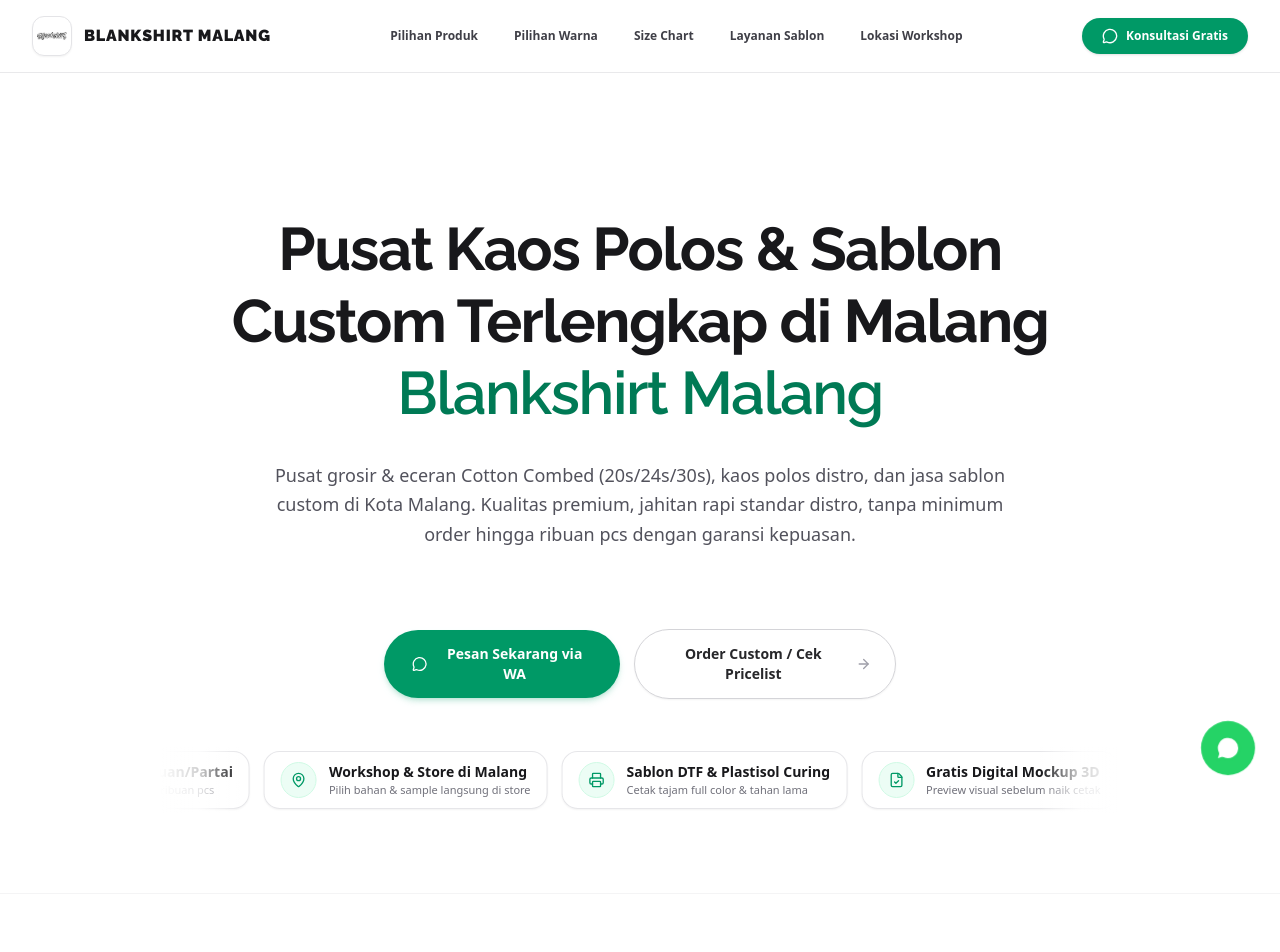
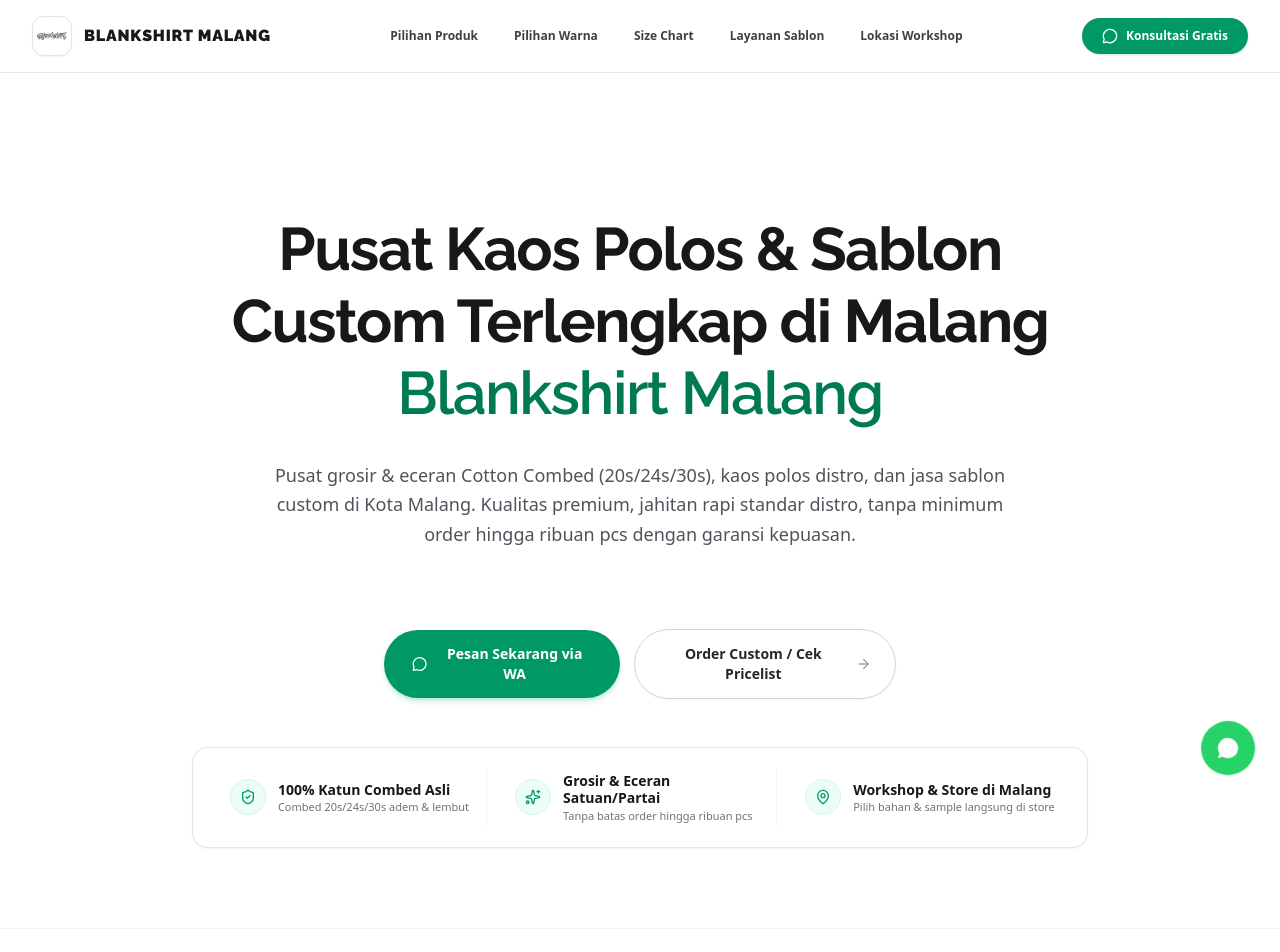
Before and after one commit to MohammadKevin/sablonku, a Next.js app: page / in a window 1280 px wide. Shown: the top 952 px of the page. Built offline with nearby package versions, Linux system fonts and the light colour scheme.

Commit message:
style(hero): restore static 3 trust cards grid without running marquee

```diff
--- a/app/page.tsx
+++ b/app/page.tsx
@@ -446,95 +446,50 @@
               </a>
             </div>
 
-            {/* Running Infinite Marquee Trust Ticker */}
-            <div className="mt-12 w-full max-w-5xl mx-auto overflow-hidden relative">
-              {/* Left & Right Smooth Fade Overlays */}
-              <div className="pointer-events-none absolute left-0 top-0 bottom-0 w-10 sm:w-20 bg-gradient-to-r from-white via-white/80 to-transparent z-10" />
-              <div className="pointer-events-none absolute right-0 top-0 bottom-0 w-10 sm:w-20 bg-gradient-to-l from-white via-white/80 to-transparent z-10" />
-
-              <div className="flex animate-marquee-left gap-3.5 py-1">
-                {[
-                  {
-                    icon: ShieldCheck,
-                    title: "100% Katun Combed Asli",
-                    desc: "Combed 20s/24s/30s adem & lembut",
-                  },
-                  {
-                    icon: Sparkles,
-                    title: "Grosir & Eceran Satuan/Partai",
-                    desc: "Tanpa batas order hingga ribuan pcs",
-                  },
-                  {
-                    icon: MapPin,
-                    title: "Workshop & Store di Malang",
-                    desc: "Pilih bahan & sample langsung di store",
-                  },
-                  {
-                    icon: Printer,
-                    title: "Sablon DTF & Plastisol Curing",
-                    desc: "Cetak tajam full color & tahan lama",
-                  },
-                  {
-                    icon: FileCheck,
-                    title: "Gratis Digital Mockup 3D",
-                    desc: "Preview visual sebelum naik cetak",
-                  },
-                  {
-                    icon: Truck,
-                    title: "Kirim Cepat Seluruh Indonesia",
-                    desc: "Instant GoSend / Grab & Kargo",
-                  },
-                  {
-                    icon: ShieldCheck,
-                    title: "100% Katun Combed Asli",
-                    desc: "Combed 20s/24s/30s adem & lembut",
-                  },
-                  {
-                    icon: Sparkles,
-                    title: "Grosir & Eceran Satuan/Partai",
-                    desc: "Tanpa batas order hingga ribuan pcs",
-                  },
-                  {
-                    icon: MapPin,
-                    title: "Workshop & Store di Malang",
-                    desc: "Pilih bahan & sample langsung di store",
-                  },
-                  {
-                    icon: Printer,
-                    title: "Sablon DTF & Plastisol Curing",
-                    desc: "Cetak tajam full color & tahan lama",
-                  },
-                  {
-                    icon: FileCheck,
-                    title: "Gratis Digital Mockup 3D",
-                    desc: "Preview visual sebelum naik cetak",
-                  },
-                  {
-                    icon: Truck,
-                    title: "Kirim Cepat Seluruh Indonesia",
-                    desc: "Instant GoSend / Grab & Kargo",
-                  },
-                ].map((item, idx) => {
-                  const Icon = item.icon;
-                  return (
-                    <div
-                      key={idx}
-                      className="flex items-center gap-3 rounded-2xl border border-zinc-200/90 bg-white/95 px-4 py-2.5 shadow-xs hover:border-emerald-400 transition-colors shrink-0"
-                    >
-                      <div className="flex h-9 w-9 shrink-0 items-center justify-center rounded-full bg-emerald-50 text-emerald-600 border border-emerald-100">
-                        <Icon className="h-4 w-4" />
-                      </div>
-                      <div className="text-left">
-                        <h4 className="text-xs sm:text-sm font-bold text-zinc-900 leading-tight whitespace-nowrap">
-                          {item.title}
-                        </h4>
-                        <p className="text-[11px] text-zinc-500 leading-tight mt-0.5 whitespace-nowrap">
-                          {item.desc}
-                        </p>
-                      </div>
-                    </div>
-                  );
-                })}
+            {/* 3 Trust Cards Highlight Bar (Static Grid) */}
+            <div className="mt-12 max-w-4xl mx-auto">
+              <div className="rounded-2xl border border-zinc-200/90 bg-white p-3 sm:p-5 shadow-xs grid grid-cols-1 md:grid-cols-3 gap-3 md:gap-4 divide-y md:divide-y-0 md:divide-x divide-zinc-100">
+                <div className="flex items-center justify-center gap-3 py-2 sm:py-1 px-3 text-left">
+                  <div className="flex h-9 w-9 shrink-0 items-center justify-center rounded-full bg-emerald-50 text-emerald-600 border border-emerald-100">
+                    <ShieldCheck className="h-4 w-4" />
+                  </div>
+                  <div>
+                    <h4 className="text-xs sm:text-sm font-bold text-zinc-900 leading-tight">
+                      100% Katun Combed Asli
+                    </h4>
+                    <p className="text-[11px] text-zinc-500 leading-tight mt-0.5">
+                      Combed 20s/24s/30s adem &amp; lembut
+                    </p>
+                  </div>
+                </div>
+
+                <div className="flex items-center justify-center gap-3 py-2 sm:py-1 px-3 text-left">
+                  <div className="flex h-9 w-9 shrink-0 items-center justify-center rounded-full bg-emerald-50 text-emerald-600 border border-emerald-100">
+                    <Sparkles className="h-4 w-4" />
+                  </div>
+                  <div>
+                    <h4 className="text-xs sm:text-sm font-bold text-zinc-900 leading-tight">
+                      Grosir &amp; Eceran Satuan/Partai
+                    </h4>
+                    <p className="text-[11px] text-zinc-500 leading-tight mt-0.5">
+                      Tanpa batas order hingga ribuan pcs
+                    </p>
+                  </div>
+                </div>
+
+                <div className="flex items-center justify-center gap-3 py-2 sm:py-1 px-3 text-left">
+                  <div className="flex h-9 w-9 shrink-0 items-center justify-center rounded-full bg-emerald-50 text-emerald-600 border border-emerald-100">
+                    <MapPin className="h-4 w-4" />
+                  </div>
+                  <div>
+                    <h4 className="text-xs sm:text-sm font-bold text-zinc-900 leading-tight">
+                      Workshop &amp; Store di Malang
+                    </h4>
+                    <p className="text-[11px] text-zinc-500 leading-tight mt-0.5">
+                      Pilih bahan &amp; sample langsung di store
+                    </p>
+                  </div>
+                </div>
               </div>
             </div>
           </div>
```
